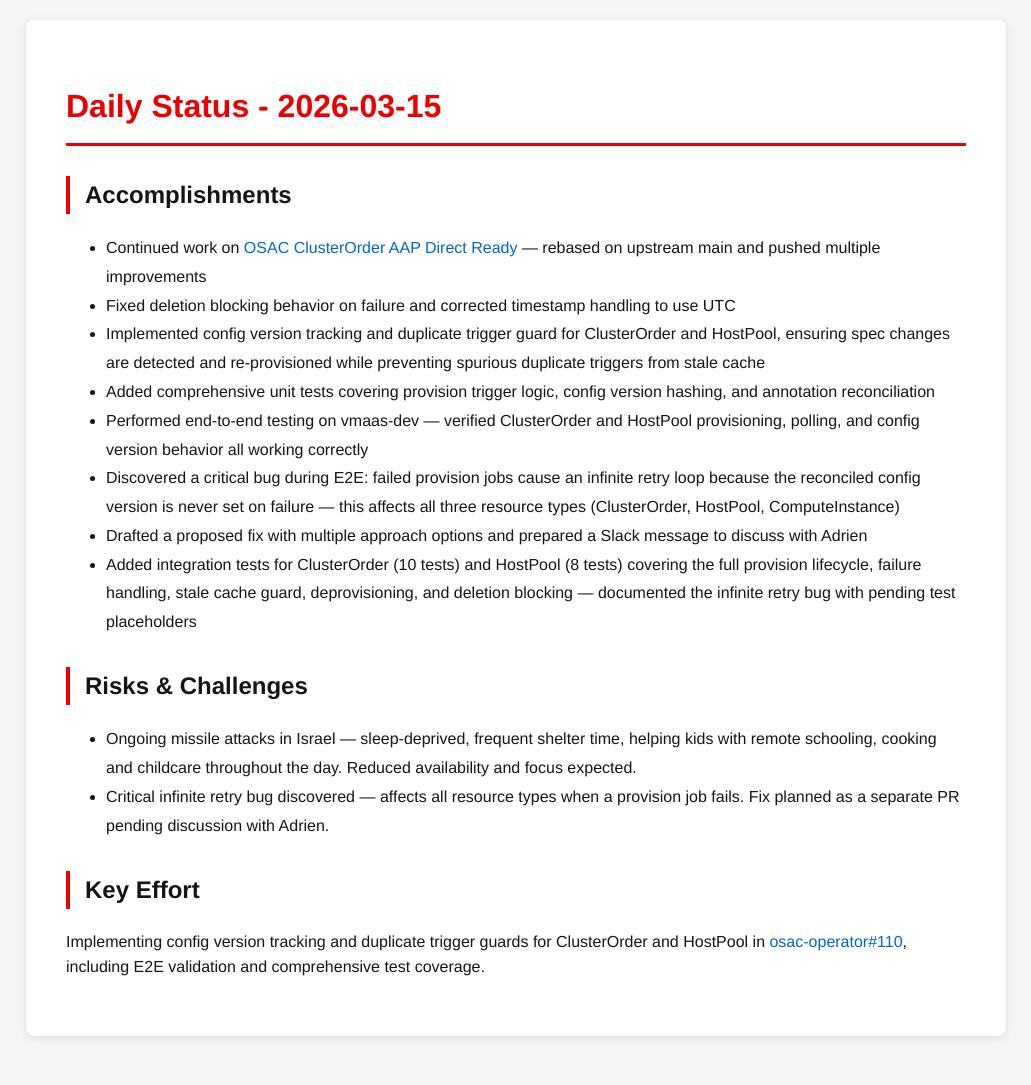
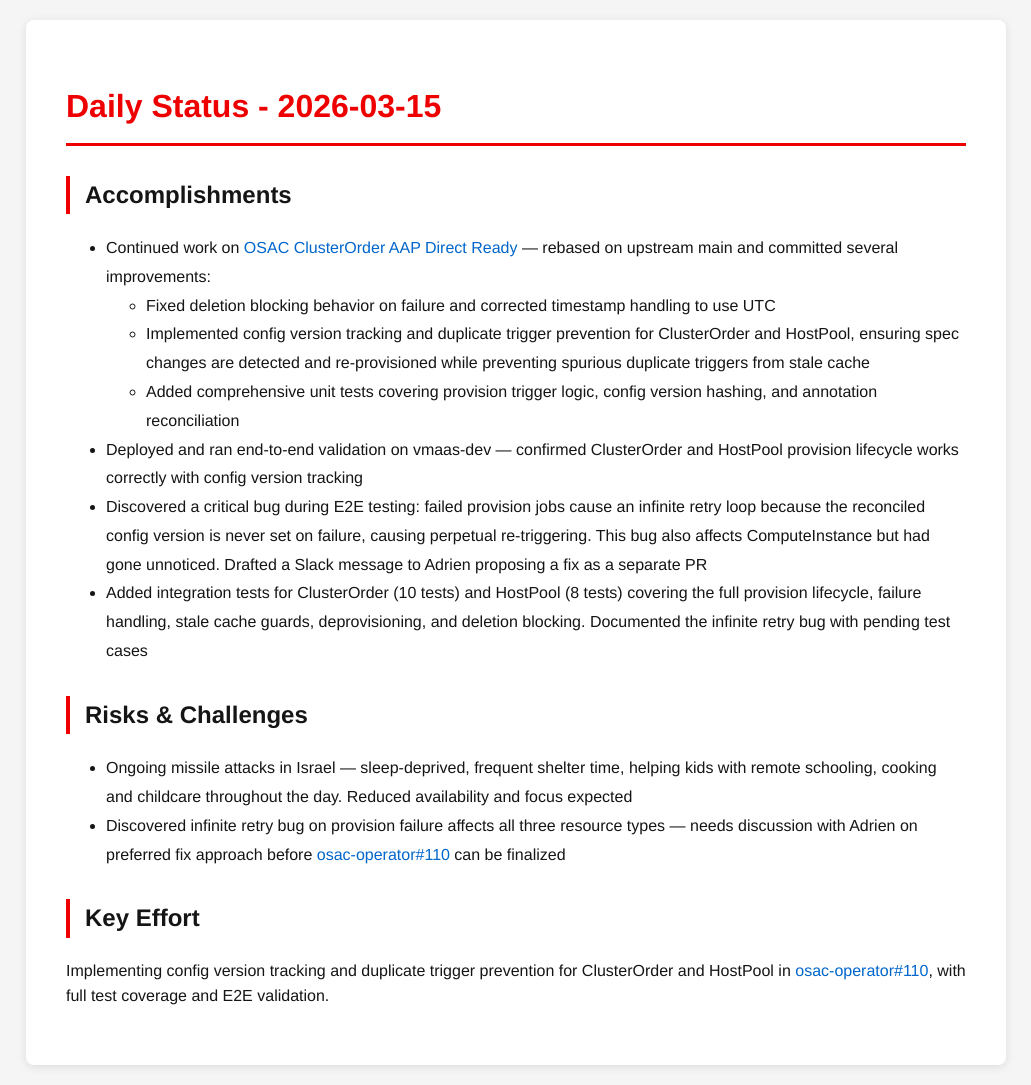
Before and after one commit to tzvatot/daily-status, a Jekyll site: the page built from 2026-03-15.md, in a window 1280 px wide. Shown: the whole page, without its empty margins (124-1155 px from the left). Built offline with Jekyll 4.4.1, drawn with Linux system fonts in a browser that asks for light colours; before the commit the page ends 1056 px from its top, so only the background shows below that.

Commit message:
Daily status update - 2026-03-15

```diff
--- a/2026-03-15.md
+++ b/2026-03-15.md
@@ -7,18 +7,17 @@
 # Daily Status - 2026-03-15
 
 ## Accomplishments
-- Continued work on [OSAC ClusterOrder AAP Direct Ready](https://github.com/osac-project/osac-operator/pull/110) — rebased on upstream main and pushed multiple improvements
-- Fixed deletion blocking behavior on failure and corrected timestamp handling to use UTC
-- Implemented config version tracking and duplicate trigger guard for ClusterOrder and HostPool, ensuring spec changes are detected and re-provisioned while preventing spurious duplicate triggers from stale cache
-- Added comprehensive unit tests covering provision trigger logic, config version hashing, and annotation reconciliation
-- Performed end-to-end testing on vmaas-dev — verified ClusterOrder and HostPool provisioning, polling, and config version behavior all working correctly
-- Discovered a critical bug during E2E: failed provision jobs cause an infinite retry loop because the reconciled config version is never set on failure — this affects all three resource types (ClusterOrder, HostPool, ComputeInstance)
-- Drafted a proposed fix with multiple approach options and prepared a Slack message to discuss with Adrien
-- Added integration tests for ClusterOrder (10 tests) and HostPool (8 tests) covering the full provision lifecycle, failure handling, stale cache guard, deprovisioning, and deletion blocking — documented the infinite retry bug with pending test placeholders
+- Continued work on [OSAC ClusterOrder AAP Direct Ready](https://github.com/osac-project/osac-operator/pull/110) — rebased on upstream main and committed several improvements:
+  - Fixed deletion blocking behavior on failure and corrected timestamp handling to use UTC
+  - Implemented config version tracking and duplicate trigger prevention for ClusterOrder and HostPool, ensuring spec changes are detected and re-provisioned while preventing spurious duplicate triggers from stale cache
+  - Added comprehensive unit tests covering provision trigger logic, config version hashing, and annotation reconciliation
+- Deployed and ran end-to-end validation on vmaas-dev — confirmed ClusterOrder and HostPool provision lifecycle works correctly with config version tracking
+- Discovered a critical bug during E2E testing: failed provision jobs cause an infinite retry loop because the reconciled config version is never set on failure, causing perpetual re-triggering. This bug also affects ComputeInstance but had gone unnoticed. Drafted a Slack message to Adrien proposing a fix as a separate PR
+- Added integration tests for ClusterOrder (10 tests) and HostPool (8 tests) covering the full provision lifecycle, failure handling, stale cache guards, deprovisioning, and deletion blocking. Documented the infinite retry bug with pending test cases
 
 ## Risks & Challenges
-- Ongoing missile attacks in Israel — sleep-deprived, frequent shelter time, helping kids with remote schooling, cooking and childcare throughout the day. Reduced availability and focus expected.
-- Critical infinite retry bug discovered — affects all resource types when a provision job fails. Fix planned as a separate PR pending discussion with Adrien.
+- Ongoing missile attacks in Israel — sleep-deprived, frequent shelter time, helping kids with remote schooling, cooking and childcare throughout the day. Reduced availability and focus expected
+- Discovered infinite retry bug on provision failure affects all three resource types — needs discussion with Adrien on preferred fix approach before [osac-operator#110](https://github.com/osac-project/osac-operator/pull/110) can be finalized
 
 ## Key Effort
-Implementing config version tracking and duplicate trigger guards for ClusterOrder and HostPool in [osac-operator#110](https://github.com/osac-project/osac-operator/pull/110), including E2E validation and comprehensive test coverage.
+Implementing config version tracking and duplicate trigger prevention for ClusterOrder and HostPool in [osac-operator#110](https://github.com/osac-project/osac-operator/pull/110), with full test coverage and E2E validation.
```
